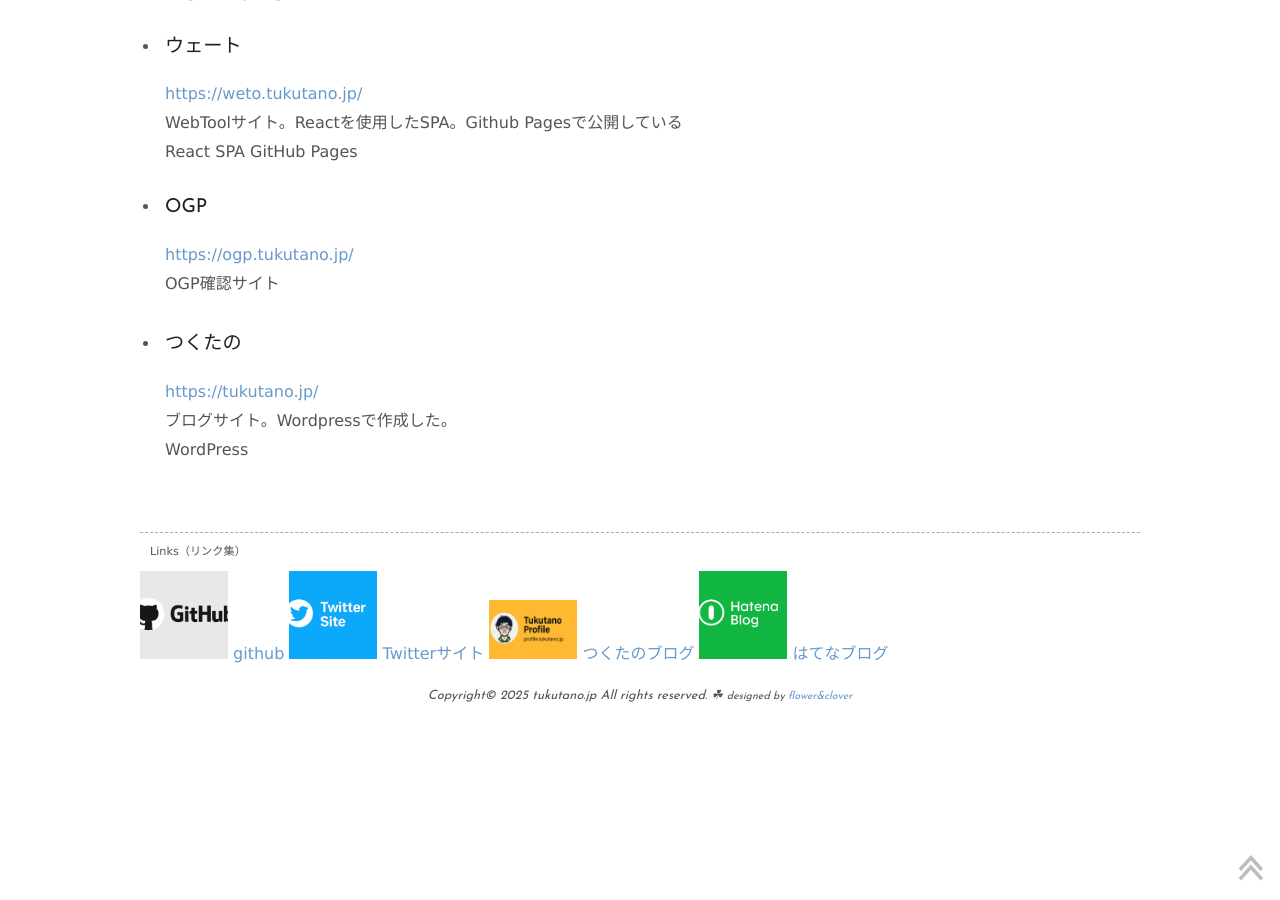
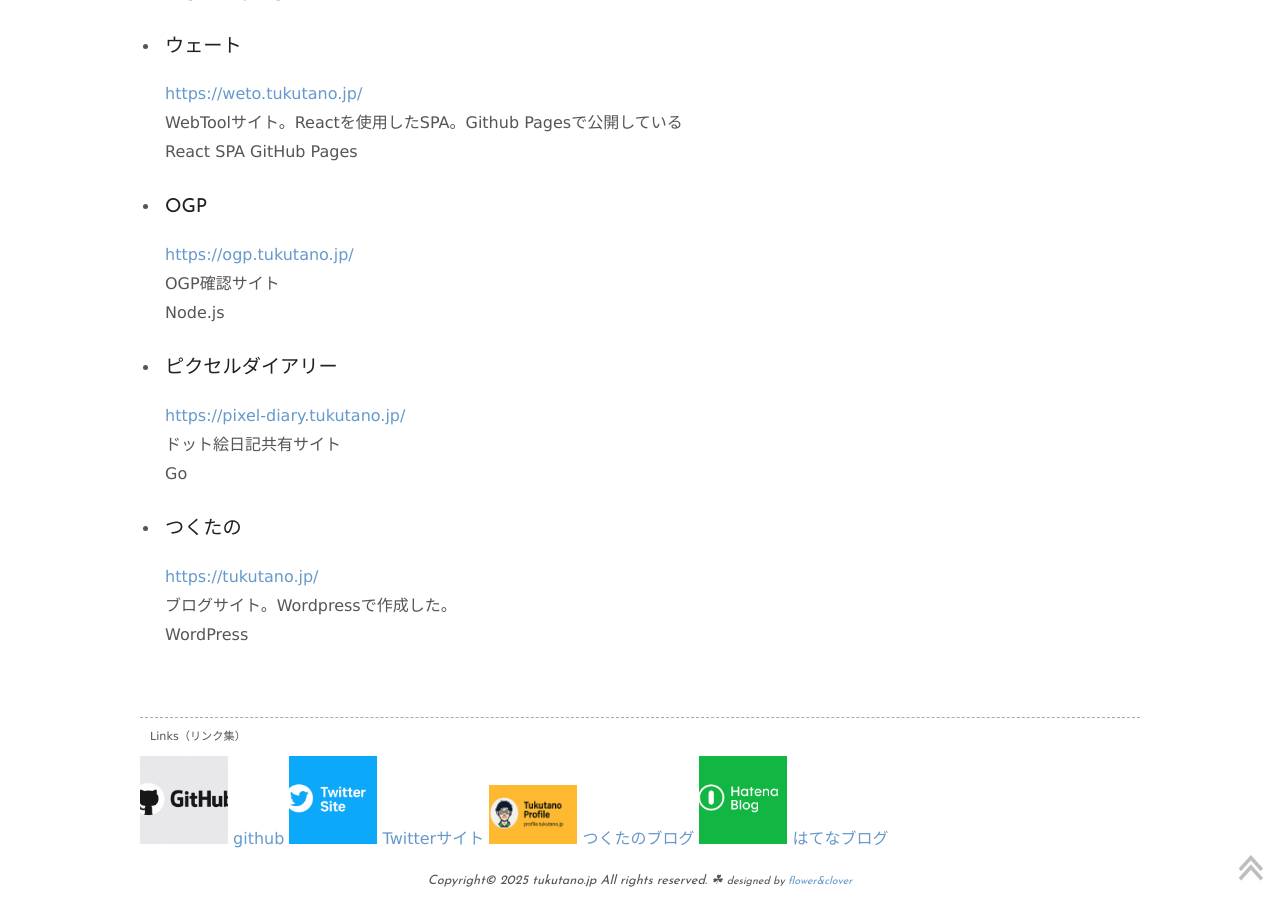
Before and after one commit to tktomaru/profile, a Jekyll site: the page built from docs/index.md, in a window 1280 px wide and 900 px high, scrolled down 1854 px. Built offline with Jekyll 4.4.1, drawn with Linux system fonts in a browser that asks for light colours; nearby versions of some CDN libraries; library files that are not in the unit come from our copies; before the commit the page ends 2569 px from its top, so only the background shows below that.

Commit message:
pixel-diary記載

```diff
--- a/docs/_data/sites.yml
+++ b/docs/_data/sites.yml
@@ -58,7 +58,12 @@
 - name: OGP
   url: https://ogp.tukutano.jp/
   desc: OGP確認サイト
-  tags: []
+  tags: [Node.js]
+
+- name: ピクセルダイアリー
+  url: https://pixel-diary.tukutano.jp/
+  desc: ドット絵日記共有サイト
+  tags: [Go]
 
 - name: つくたの
   url: https://tukutano.jp/
--- a/docs/_data/updates.yml
+++ b/docs/_data/updates.yml
@@ -71,3 +71,11 @@
     - 画像PDF
     - スポイト
     - モザイク
+
+- date: 2025-12-17
+  title: ピクセルダイアリーを公開
+
+- date: 2025-12-18
+  title: wetoを更新
+  items:
+    - 買い換え検討
```
